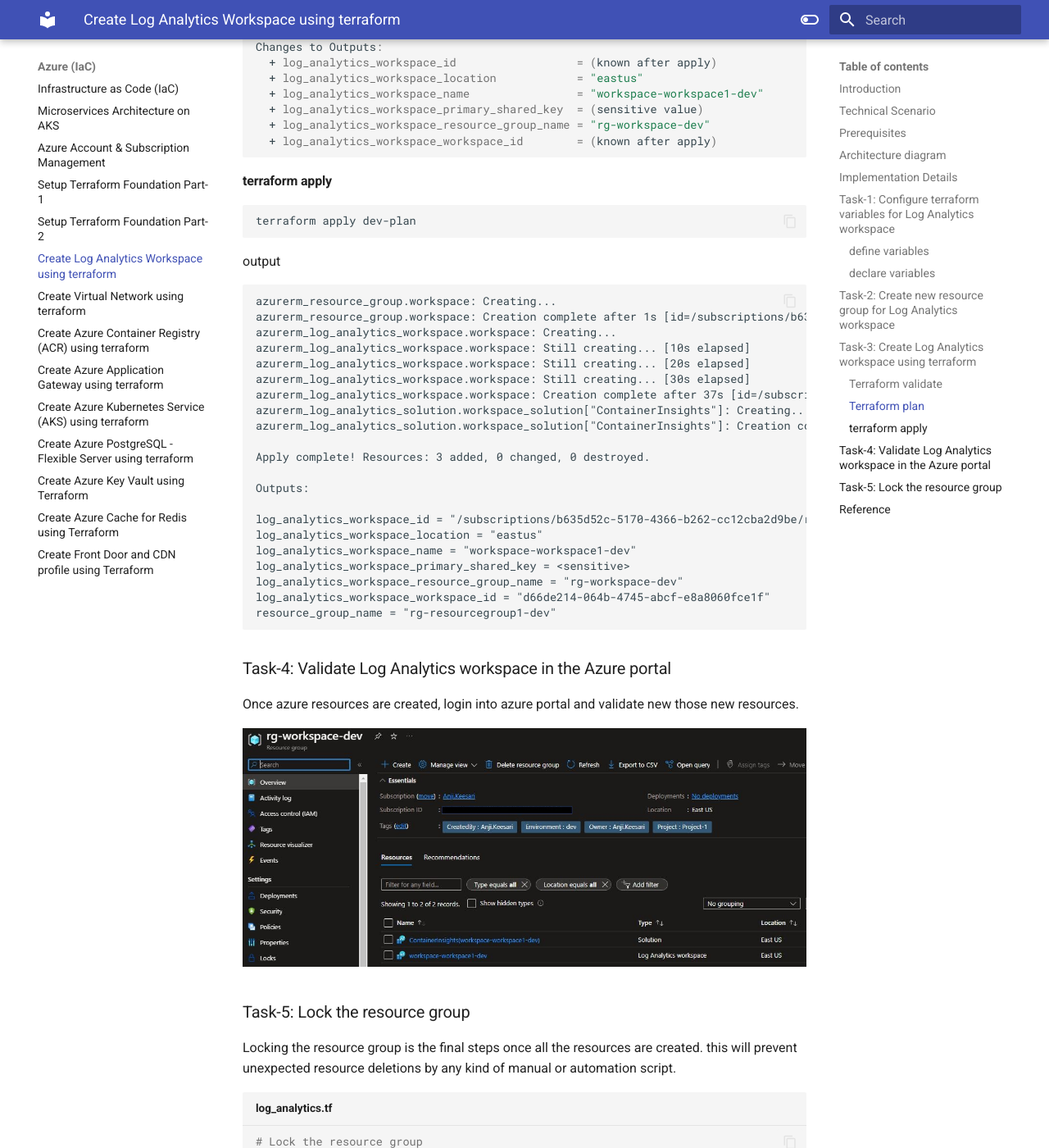
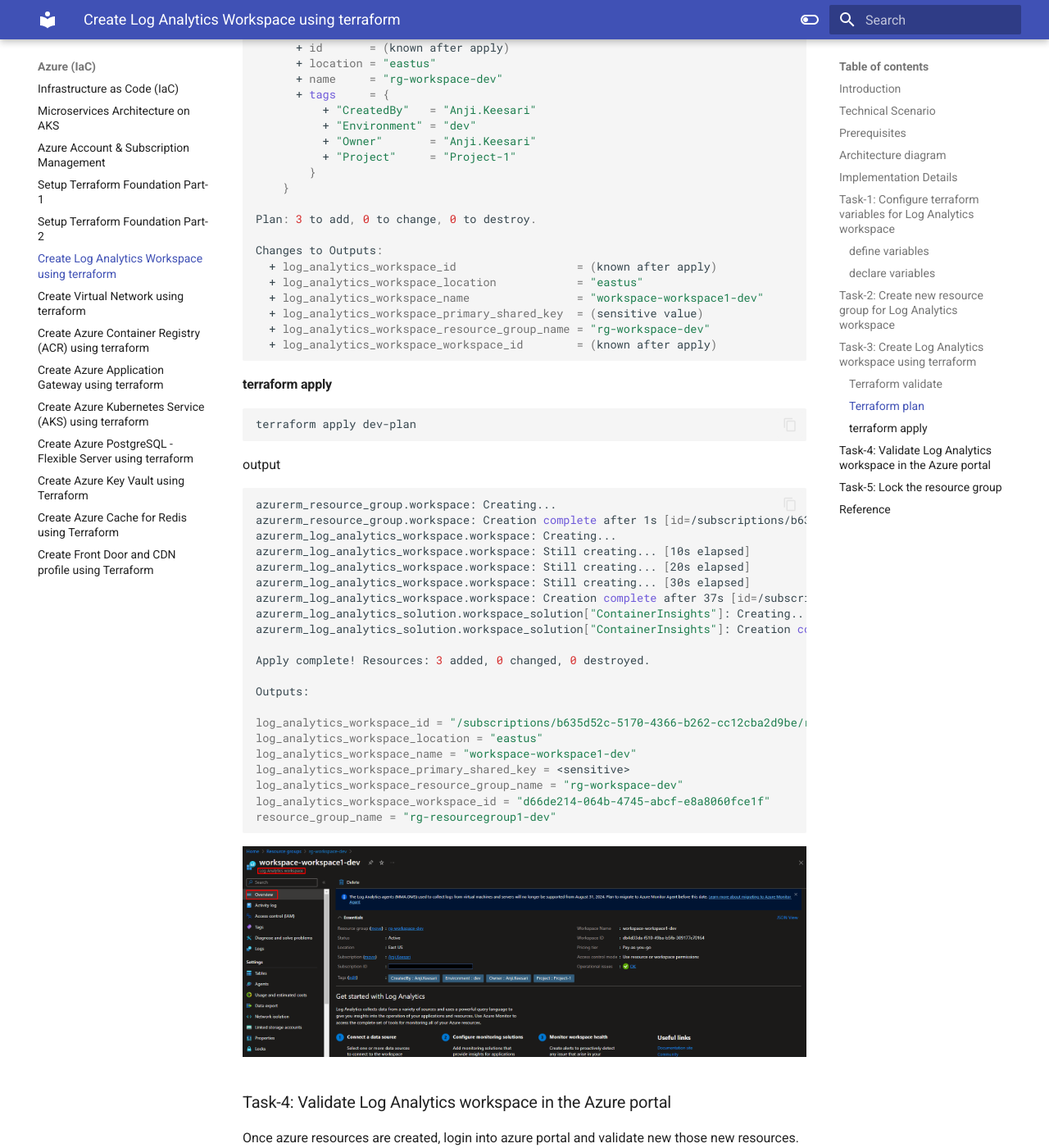
Before and after one commit to akeesari/micros-k8s, an MkDocs documentation site: the page built from docs/azure/7-log-analytics-workspace.md, in a window 1280 px wide and 1400 px high, scrolled down 8488 px. Shown: the whole window at 82% size. Built offline with MkDocs 1.6.1 and Material for MkDocs 9.7.7, drawn with Linux system fonts in a browser that asks for light colours; some of the changed text lies outside the part shown.

Commit message:
updated images

````diff
--- a/docs/azure/7-log-analytics-workspace.md
+++ b/docs/azure/7-log-analytics-workspace.md
@@ -268,12 +269,12 @@
 ```
 #### Terraform validate
 
-```
+```sh
 terraform validate
 ```
 output
 
-```
+```sh
 Success! The configuration is valid.
 ```
 
@@ -282,7 +283,7 @@
 
 #### Terraform plan
 
-```
+```sh
 terraform plan -out=dev-plan -var-file="./environments/dev-variables.tfvars"
 ```
 
@@ -366,13 +367,13 @@
 
 #### terraform apply
 
-```
+```sh
 terraform apply dev-plan
 ```
 
 output
 
-```
+```sh
 azurerm_resource_group.workspace: Creating...
 azurerm_resource_group.workspace: Creation complete after 1s [id=/subscriptions/b635d52c-5170-4366-b262-cc12cba2d9be/resourceGroups/rg-workspace-dev]
 azurerm_log_analytics_workspace.workspace: Creating...
@@ -395,6 +396,8 @@
 log_analytics_workspace_workspace_id = "d66de214-064b-4745-abcf-e8a8060fce1f"
 resource_group_name = "rg-resourcegroup1-dev"
 ```
+
+[![Alt text](images/law/image-2.png)](images/law/image-2.png){:target="_blank"}
 
 ### Task-4: Validate Log Analytics workspace in the Azure portal
 
````
Also changed, not shown: other parts of docs/azure/7-log-analytics-workspace.md (+3 -0 lines), docs/azure/11-aks.md (+2 -1 lines), docs/azure/8-vnet.md (+5 -4 lines), docs/azure/images/aks/image-1.png (added), docs/azure/images/aks/image-29.jpg (renamed from docs/azure/images/image-29.jpg), docs/azure/images/image-17.0.png (added), docs/azure/images/law/image-1.png (added), docs/azure/images/law/image-2.png (added), docs/azure/images/law/image-3.png (added).
